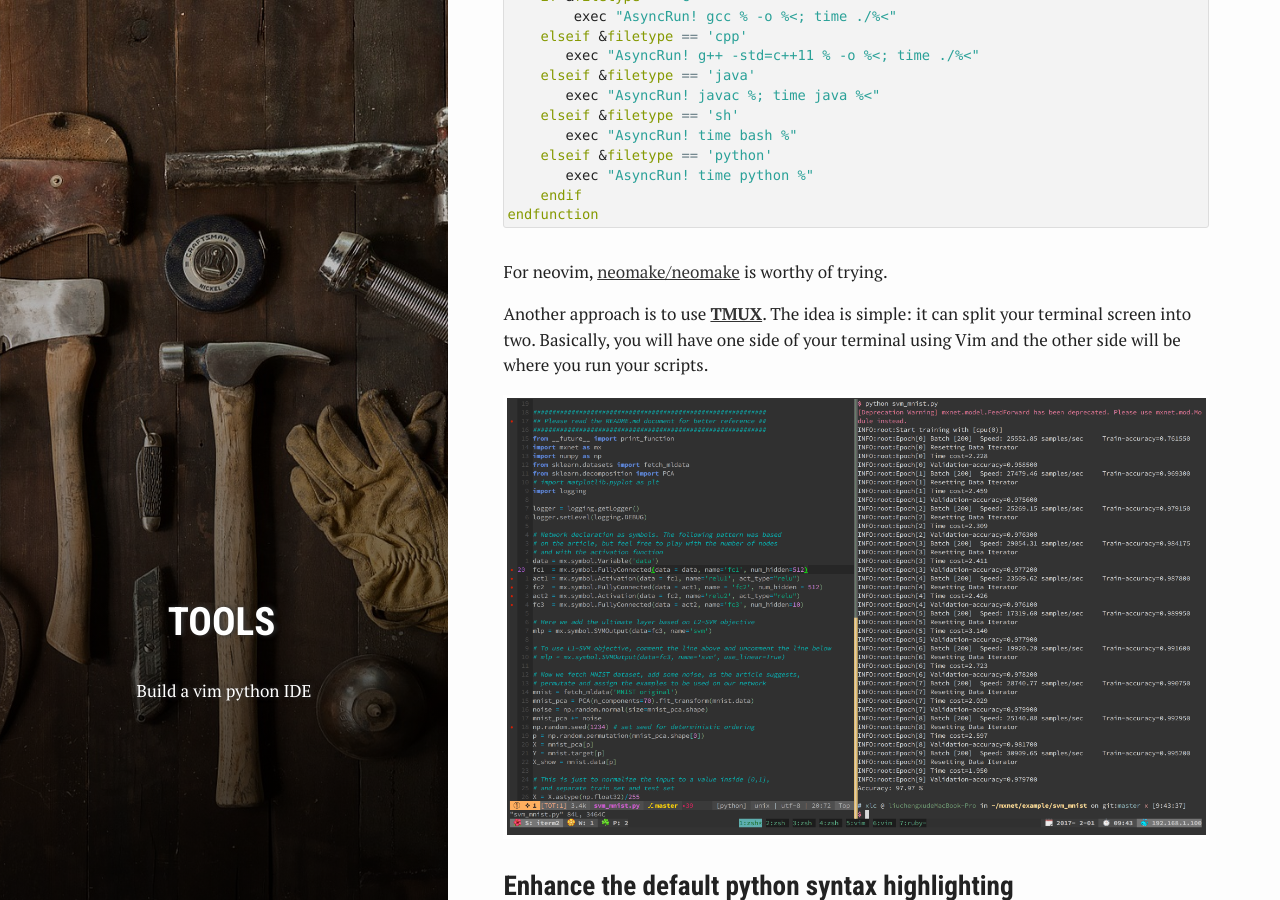
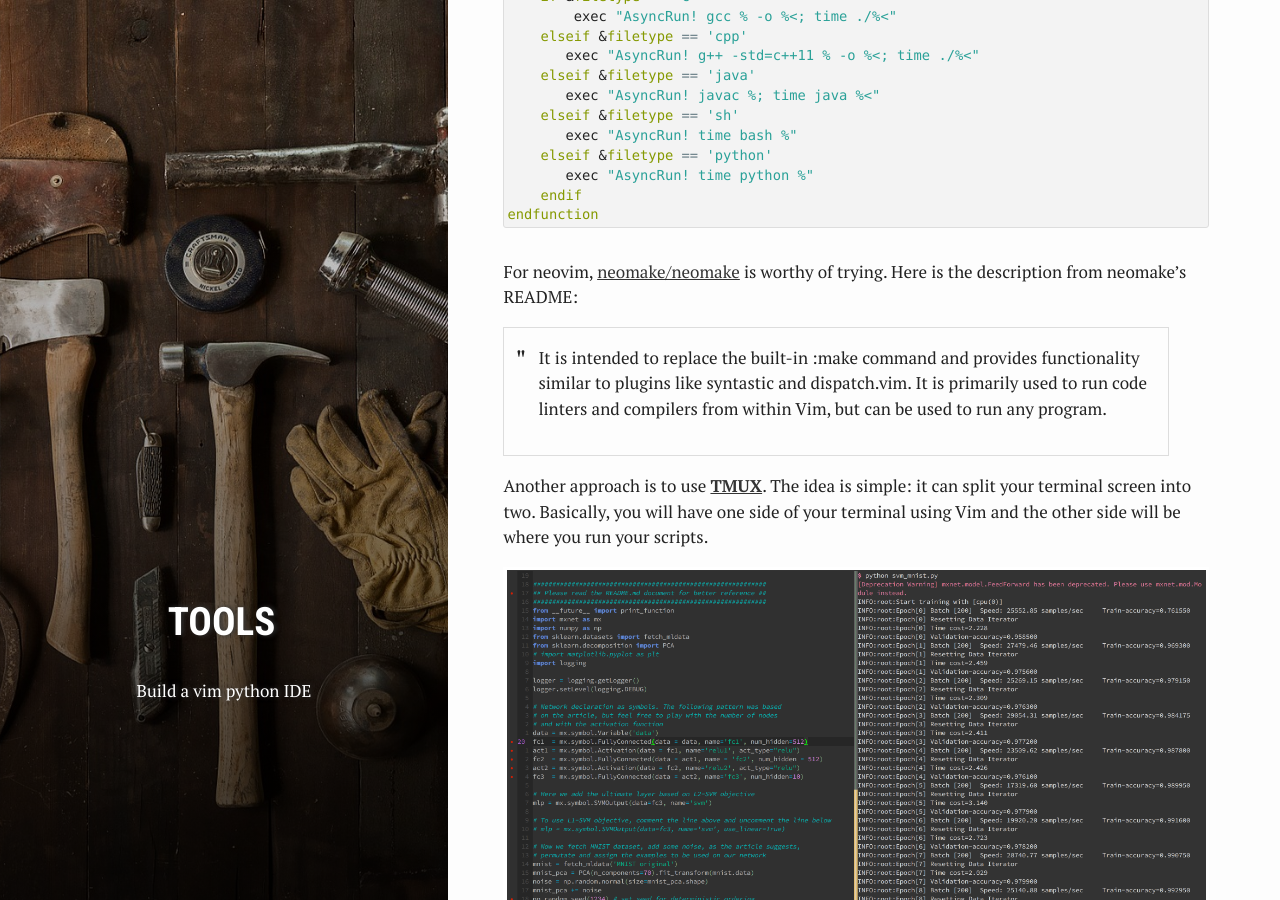
Before and after one commit to liuchengxu/liuchengxu.github.io, a Jekyll site: the page built from _posts/2017-02-01-use-vim-as-a-python-ide.md, in a window 1280 px wide and 900 px high, scrolled down 2790 px. Built offline with Jekyll 4.4.1, drawn with Linux system fonts in a browser that asks for light colours.

Commit message:
Update 2017-02-01-use-vim-as-a-python-ide.md

````diff
--- a/_posts/2017-02-01-use-vim-as-a-python-ide.md
+++ b/_posts/2017-02-01-use-vim-as-a-python-ide.md
@@ -81,7 +81,9 @@ function! s:compile_and_run()
 endfunction
 ```
 
-For neovim, [neomake/neomake](https://github.com/neomake/neomake) is worthy of trying.
+For neovim, [neomake/neomake](https://github.com/neomake/neomake) is worthy of trying. Here is the description from neomake's README:
+
+> It is intended to replace the built-in :make command and provides functionality similar to plugins like syntastic and dispatch.vim. It is primarily used to run code linters and compilers from within Vim, but can be used to run any program.
 
 Another approach is to use **[TMUX](https://github.com/tmux/tmux)**. The idea is simple: it can split your terminal screen into two. Basically, you will have one side of your terminal using Vim and the other side will be where you run your scripts.
 
````
Also changed, not shown: other parts of _posts/2017-02-01-use-vim-as-a-python-ide.md (+2 -0 lines).
